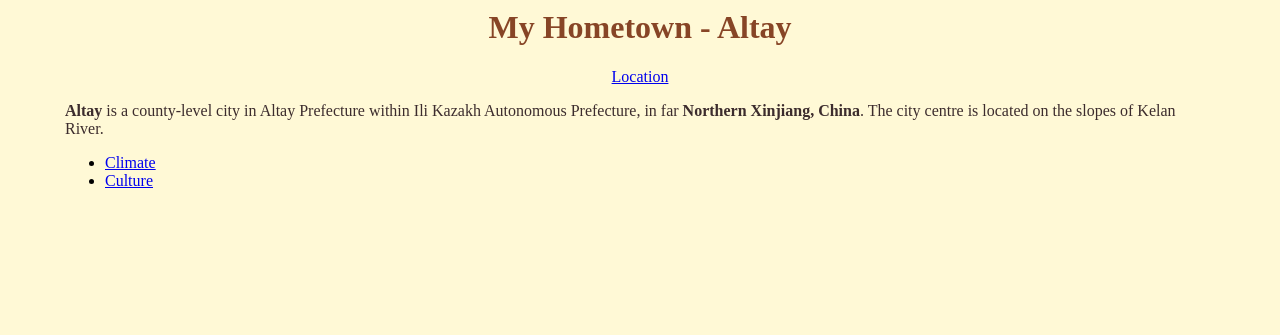
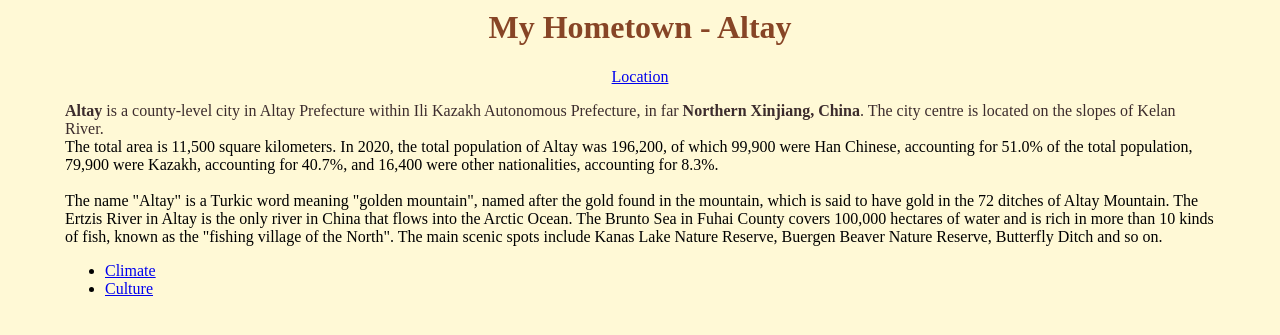
Before and after one commit to abraxashesse/abraxashesse.github.io, a plain HTML site: page index.html in a window 1280 px wide. Shown: the part 537-872 px from the top of the page. Before the commit the page ends 808 px from the top, so only its background shows below. Drawn offline with Linux system fonts and the light colour scheme.

Commit message:
initial commit

```diff
--- a/index.html
+++ b/index.html
@@ -16,7 +16,9 @@ body {
     <hr alt breadth="50">
   <h1 align="center"><font color="#874526">My Hometown - Altay</font></h1>
   <p align="center"><a href="https://goo.gl/maps/zX8dN2U1Nx8BfHaR6">Location</a></p><!– I wanted to change the color of the hyperlink, but I couldn't :( -->
-  <p><font color="#3C2C2D"><strong>Altay</strong> is a county-level city in Altay Prefecture within Ili Kazakh Autonomous Prefecture, in far <b>Northern Xinjiang, China</b>. The city centre is located on the slopes of Kelan River.</font></p>
+  <p><font color="#3C2C2D"><strong>Altay</strong> is a county-level city in Altay Prefecture within Ili Kazakh Autonomous Prefecture, in far <b>Northern Xinjiang, China</b>. The city centre is located on the slopes of Kelan River.</font>
+   <br>The total area is 11,500 square kilometers. In 2020, the total population of Altay was 196,200, of which 99,900 were Han Chinese, accounting for 51.0% of the total population, 79,900 were Kazakh, accounting for 40.7%, and 16,400 were other nationalities, accounting for 8.3%.</br>
+   <br>The name "Altay" is a Turkic word meaning "golden mountain", named after the gold found in the mountain, which is said to have gold in the 72 ditches of Altay Mountain. The Ertzis River in Altay is the only river in China that flows into the Arctic Ocean. The Brunto Sea in Fuhai County covers 100,000 hectares of water and is rich in more than 10 kinds of fish, known as the "fishing village of the North". The main scenic spots include Kanas Lake Nature Reserve, Buergen Beaver Nature Reserve, Butterfly Ditch and so on.</br></p>
   <ul>
     <li><a href="climate.html">Climate</a></li>
     <li><a href="culture.html">Culture</a></li>
```
